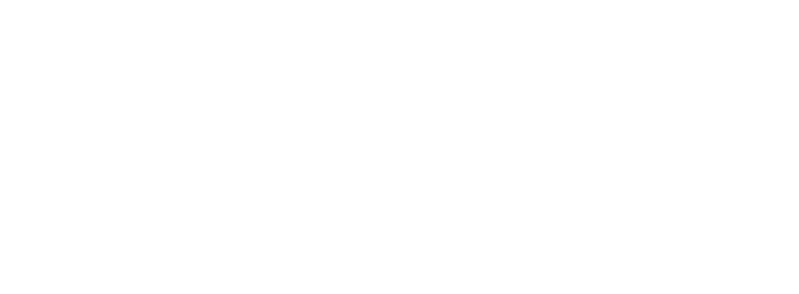
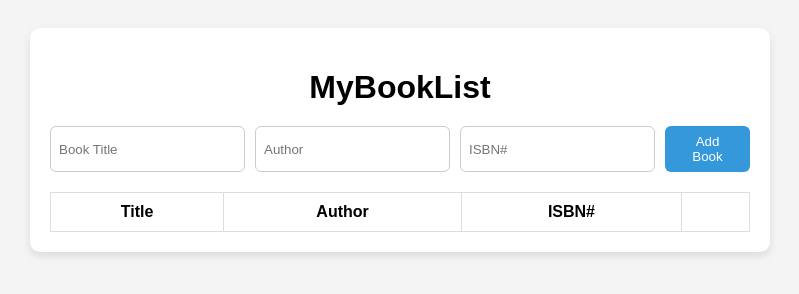
Before and after one commit to acciojob/book-list-Sandeepraina40, a website: page main.html in a window 1280 px wide. Shown: the whole page, without its empty margins (240-1039 px from the left). Drawn offline with Linux system fonts and the light colour scheme.

Commit message:
created a submission

```diff
--- a/main.html
+++ b/main.html
@@ -1,16 +1,38 @@
 <!DOCTYPE html>
+<html lang="en">
+<head>
+  <meta charset="UTF-8">
+  <title>MyBookList</title>
+  <link rel="stylesheet" href="styles.css">
+</head>
+<body>
+  <div class="container">
+    <h1>MyBookList</h1>
 
-<html>
+    <!-- Form Section -->
+    <div class="form-group">
+      <input type="text" id="title" placeholder="Book Title">
+      <input type="text" id="author" placeholder="Author">
+      <input type="text" id="isbn" placeholder="ISBN#">
+      <button id="submit">Add Book</button>
+    </div>
 
-<head>
-	<link rel="stylesheet" href="styles.css">
-</head>
+    <!-- Table Section -->
+    <table class="table table-striped">
+      <thead>
+        <tr>
+          <th>Title</th>
+          <th>Author</th>
+          <th>ISBN#</th>
+          <th></th>
+        </tr>
+      </thead>
+      <tbody id="book-list">
+        <!-- New rows will be inserted here -->
+      </tbody>
+    </table>
+  </div>
 
-<body>
-	<!-- the entire body must be written by student -->
-    <script type="text/javascript" src="./script.js">
-</script>
-
+  <script src="script.js"></script>
 </body>
-
 </html>
--- a/script.js
+++ b/script.js
@@ -1 +1,49 @@
 //your JS code here. If required.
+
+// Grab references to inputs and table body
+const titleInput  = document.getElementById('title');
+const authorInput = document.getElementById('author');
+const isbnInput   = document.getElementById('isbn');
+const submitBtn   = document.getElementById('submit');
+const bookList    = document.getElementById('book-list');
+
+// Add book on submit
+submitBtn.addEventListener('click', (e) => {
+  e.preventDefault(); // Prevent page reload
+
+  // Get values from inputs
+  const title  = titleInput.value.trim();
+  const author = authorInput.value.trim();
+  const isbn   = isbnInput.value.trim();
+
+  // Basic validation
+  if (!title || !author || !isbn) {
+    alert('Please fill in all fields');
+    return;
+  }
+
+  // Create a new row
+  const row = document.createElement('tr');
+
+  row.innerHTML = `
+    <td>${title}</td>
+    <td>${author}</td>
+    <td>${isbn}</td>
+    <td><button class="delete">Clear</button></td>
+  `;
+
+  // Append row to table
+  bookList.appendChild(row);
+
+  // Clear input fields
+  titleInput.value = '';
+  authorInput.value = '';
+  isbnInput.value = '';
+});
+
+// Delete book row when Clear button is clicked
+bookList.addEventListener('click', (e) => {
+  if (e.target.classList.contains('delete')) {
+    e.target.parentElement.parentElement.remove(); // Remove the row
+  }
+});
--- a/styles.css
+++ b/styles.css
@@ -1 +1,75 @@
-/*  your css code here. If applicable */
+body {
+  font-family: Arial, sans-serif;
+  background: #f4f4f4;
+  padding: 20px;
+}
+
+.container {
+  max-width: 700px;
+  margin: auto;
+  background: white;
+  padding: 20px;
+  border-radius: 10px;
+  box-shadow: 0 4px 8px rgba(0,0,0,0.1);
+}
+
+h1 {
+  text-align: center;
+  margin-bottom: 20px;
+}
+
+.form-group {
+  display: flex;
+  justify-content: space-between;
+  margin-bottom: 20px;
+}
+
+.form-group input {
+  flex: 1;
+  padding: 8px;
+  margin-right: 10px;
+  border: 1px solid #ccc;
+  border-radius: 6px;
+}
+
+.form-group button {
+  padding: 8px 16px;
+  background: #3498db;
+  color: white;
+  border: none;
+  border-radius: 6px;
+  cursor: pointer;
+}
+
+.form-group button:hover {
+  background: #2980b9;
+}
+
+.table {
+  width: 100%;
+  border-collapse: collapse;
+}
+
+.table th,
+.table td {
+  border: 1px solid #ddd;
+  padding: 10px;
+  text-align: center;
+}
+
+.table-striped tbody tr:nth-child(even) {
+  background: #f9f9f9;
+}
+
+.delete {
+  background: #e74c3c;
+  color: white;
+  border: none;
+  padding: 5px 10px;
+  border-radius: 6px;
+  cursor: pointer;
+}
+
+.delete:hover {
+  background: #c0392b;
+}
```
